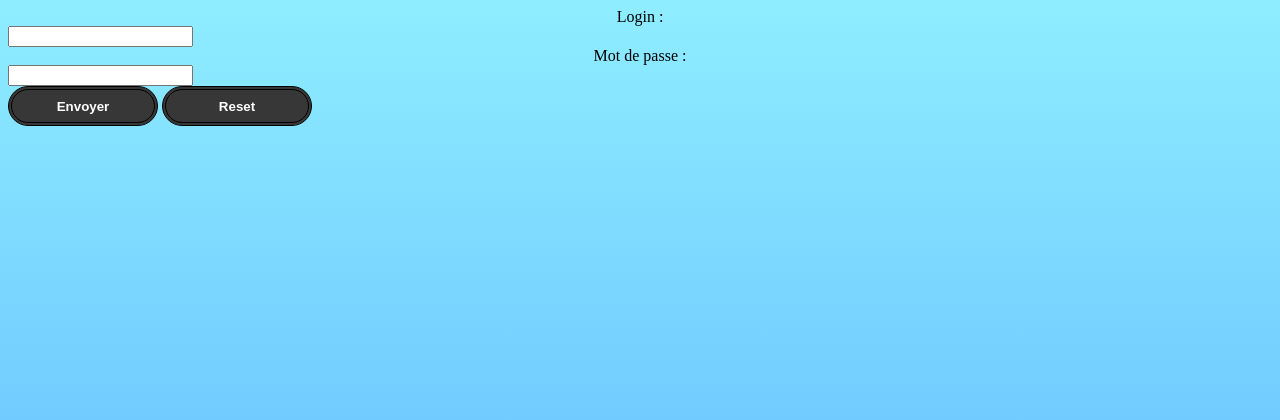
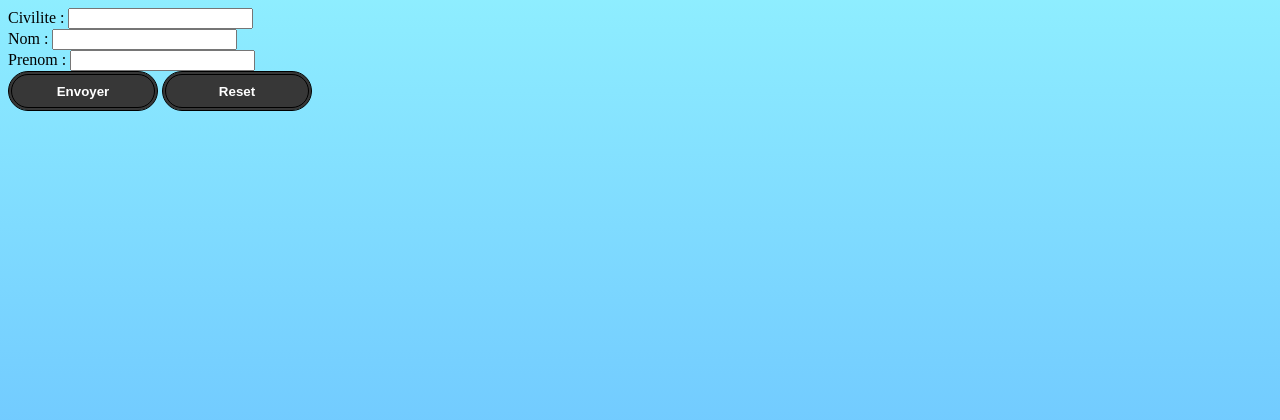
Before and after one commit to mrmoi31/Projet-PHP, a PHP site: page /formAjout.php in a window 1280 px wide. Shown: the top 420 px of the page. Run offline with PHP 8.4, Linux system fonts and the light colour scheme.

Commit message:
Modif form medecins

```diff
--- a/formAjout.php
+++ b/formAjout.php
@@ -7,14 +7,18 @@
     </head>
     <body>
 
-        <form action="login.php" method="post">
-        <label class="log">Login :</label>
-        <input type="text" name="login" id="login"><br>
 
-        <label class="log">Mot de passe :</label>
-        <input type="text" name="mdp" id="mdp"><br>
+        <form action="medecins.php" method="post">
+        <label>Civilite :</label>
+        <input type="text" name="civ" id="civ"><br>
 
-        <button type="submit" name="send" value="send">Envoyer</button>
+        <label>Nom :</label>
+        <input type="text" name="nom" id="nom"><br>
+
+        <label>Prenom :</label>
+        <input type="text" name="prenom" id="prenom"><br>
+
+        <button type="submit" name="send" value="send" action="ajout.php">Envoyer</button>
         <button type="reset" name="reset" value="reset">Reset</button>
         </form>
 
--- a/medecins.php
+++ b/medecins.php
@@ -38,7 +38,7 @@
 </form>
 
     <div class="ams">
-        <form action="ajouter.php" method="post">
+        <form action="formAjout.php" method="post">
         <button type="submit" name="choix" value="Ajouter">Ajouter</button>
         <button type="submit" name="choix" value="Modifier" class="amsbouton">Modifier</button>
         <button type="submit" name="choix" value="Supprimer" class="amsbouton">Supprimer</button>
```
